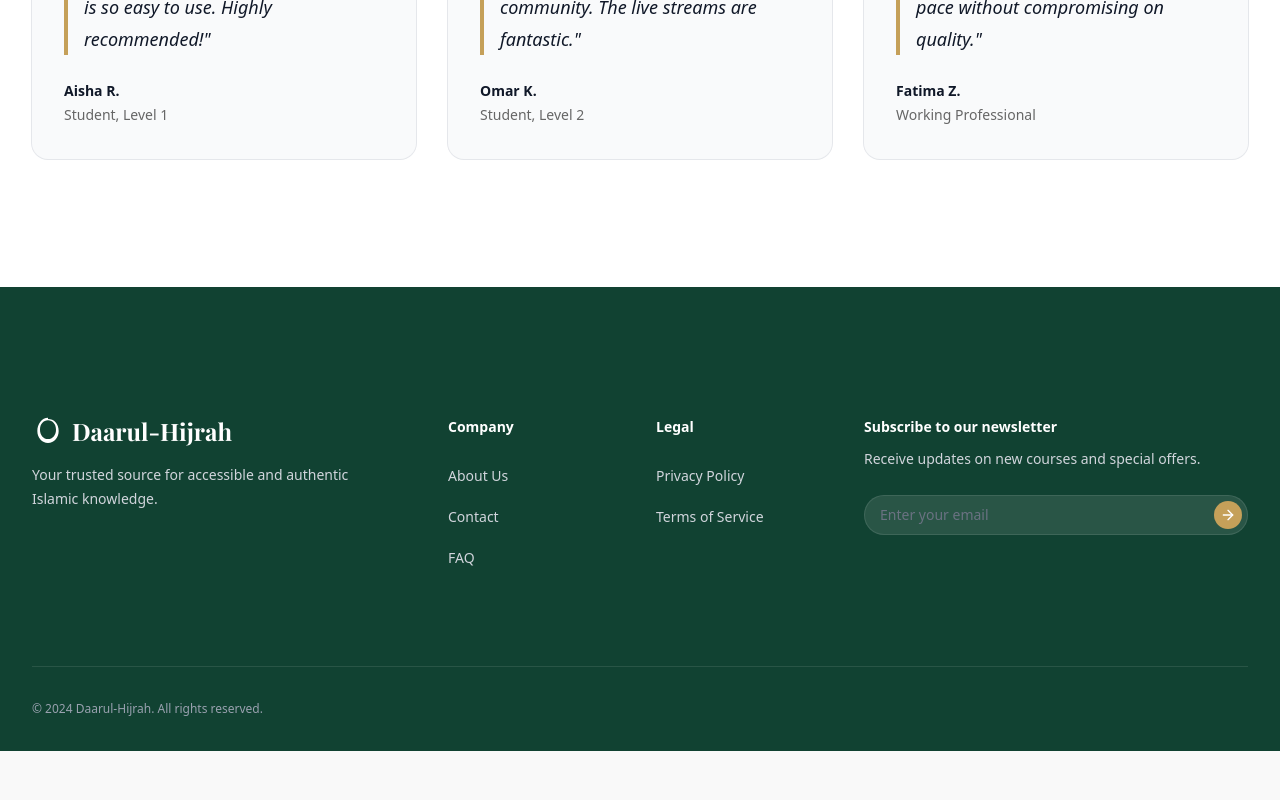
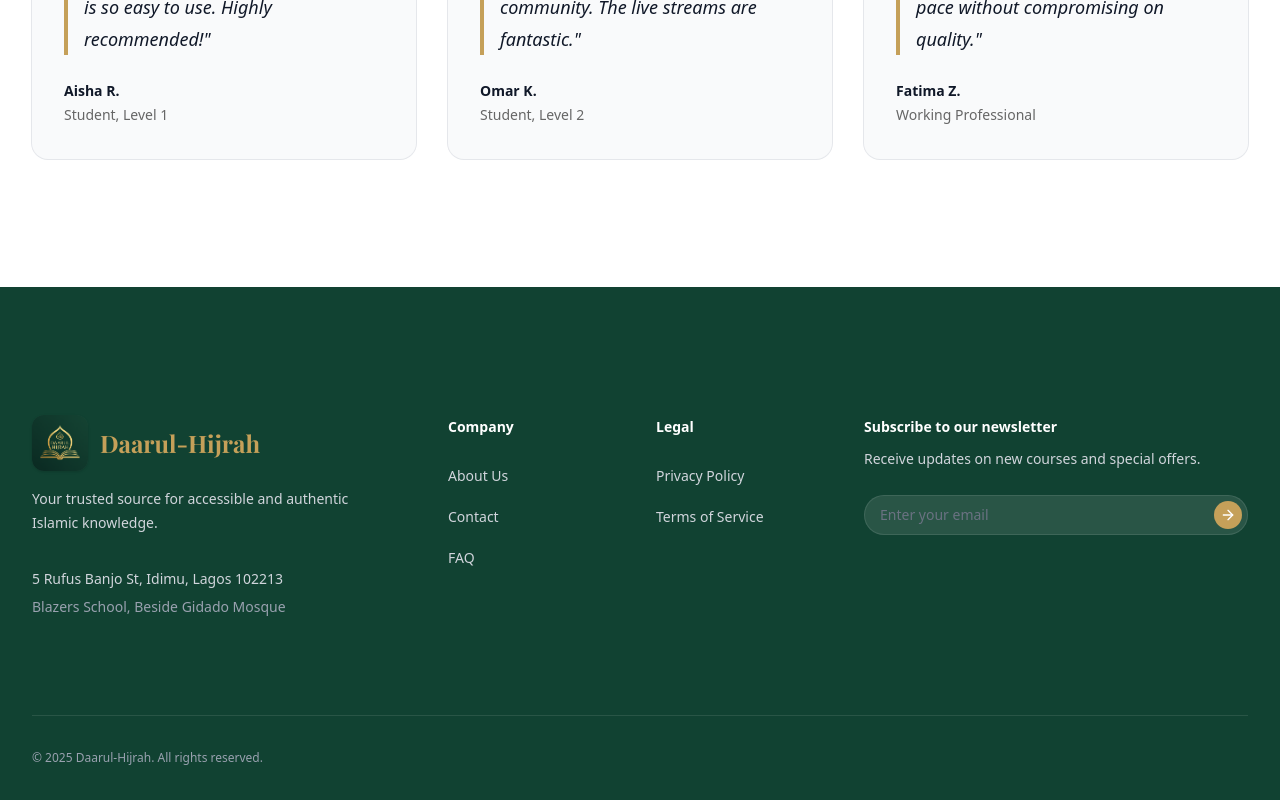
Before and after one commit to geniuscode124/Daarul-Hijrah, a Next.js app: page / in a window 1280 px wide. Shown: the part 2778-3578 px from the top of the page. Before the commit the page ends 3529 px from the top, so only its background shows below. Built offline with nearby package versions, Linux system fonts and the light colour scheme; a web font is replaced by a local one.

Commit message:
feat: Update the footer to contain the new logo and also an address

```diff
--- a/components/Footer.tsx
+++ b/components/Footer.tsx
@@ -1,4 +1,5 @@
 import Link from "next/link";
+import Image from "next/image";
 import { ArrowRight } from "lucide-react";
 
 const navigation = {
@@ -22,18 +23,24 @@ export function Footer() {
       <div className="mx-auto max-w-7xl px-6 pb-8 pt-16 sm:pt-24 lg:px-8 lg:pt-32">
         <div className="xl:grid xl:grid-cols-3 xl:gap-8">
           <div className="space-y-4">
-            <div className="flex items-center gap-2">
-                 <div className="h-8 w-8 text-white">
-                     {/* Logo Placeholder */}
-                     <svg viewBox="0 0 24 24" fill="currentColor" className="h-full w-full">
-                        <path d="M12 2C7.5 2 4 6.5 4 12c0 5 3.5 9 8 9s8-4 8-9c0-5.5-3.5-9-8-9zm0 16c-3.5 0-6-3-6-7s2.5-7 6-7 6 3 6 7-2.5 7-6 7z" />
-                     </svg>
+            <div className="flex items-center gap-3">
+                 <div className="relative h-14 w-14 overflow-hidden rounded-xl shadow-sm bg-white/5">
+                    <Image
+                        src="/logo.png"
+                        alt="Daarul-Hijrah Logo"
+                        fill
+                        className="object-cover"
+                    />
                  </div>
-                 <span className="font-serif text-2xl font-bold">Daarul-Hijrah</span>
+                 <span className="font-serif text-2xl font-bold text-accent">Daarul-Hijrah</span>
             </div>
             <p className="text-sm leading-6 text-gray-300 max-w-xs">
               Your trusted source for accessible and authentic Islamic knowledge.
             </p>
+            <div className="pt-4 text-sm leading-6 text-gray-300">
+               <p>5 Rufus Banjo St, Idimu, Lagos 102213</p>
+               <p className="mt-1 text-gray-400">Blazers School, Beside Gidado Mosque</p>
+            </div>
           </div>
           <div className="mt-16 grid grid-cols-2 gap-8 xl:col-span-2 xl:mt-0">
             <div className="md:grid md:grid-cols-2 md:gap-8">
@@ -71,7 +78,7 @@ export function Footer() {
                     <label htmlFor="email-address" className="sr-only">
                         Email address
                     </label>
-                    <div className="relative flex-grow">
+                    <div className="relative grow">
                         <input
                             type="email"
                             name="email-address"
@@ -96,7 +103,7 @@ export function Footer() {
         </div>
         <div className="mt-16 border-t border-white/10 pt-8 sm:mt-20 lg:mt-24">
           <p className="text-xs leading-5 text-gray-400">
-            &copy; 2024 Daarul-Hijrah. All rights reserved.
+            &copy; 2025 Daarul-Hijrah. All rights reserved.
           </p>
         </div>
       </div>
```
